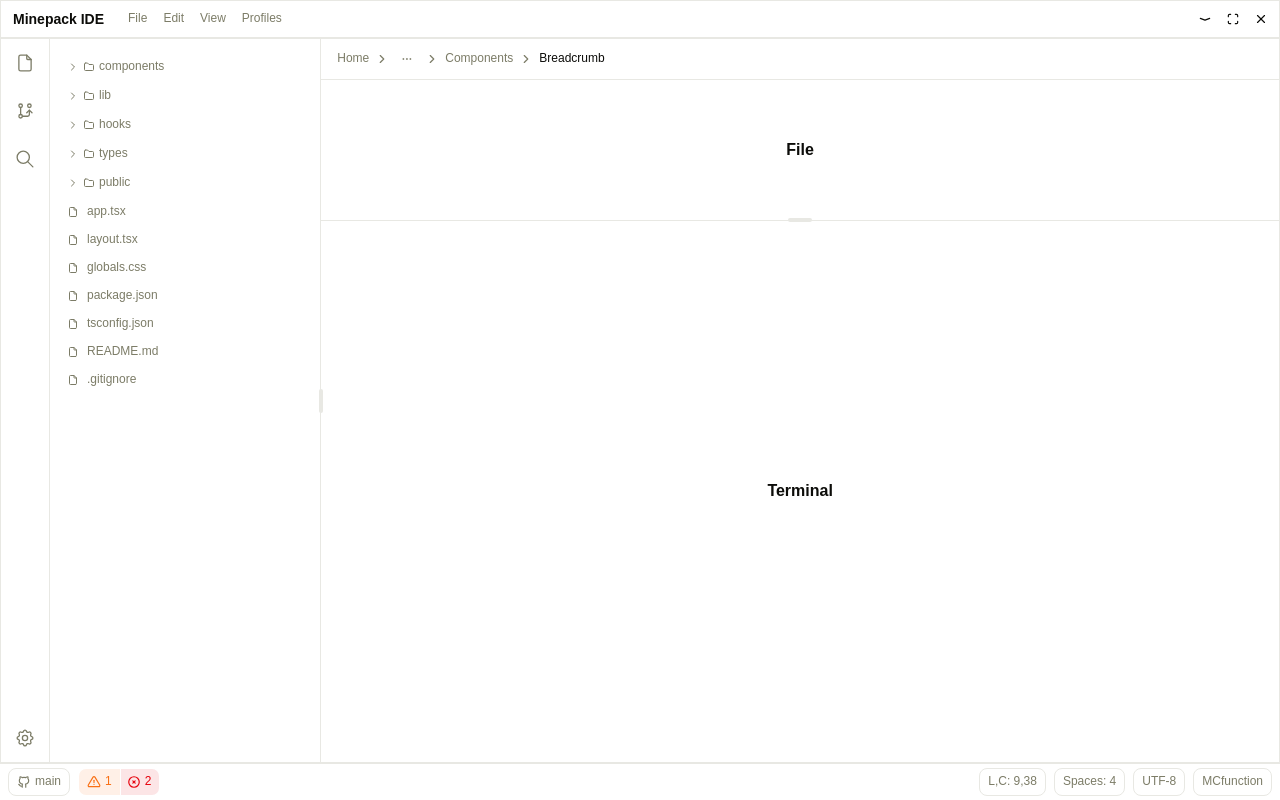
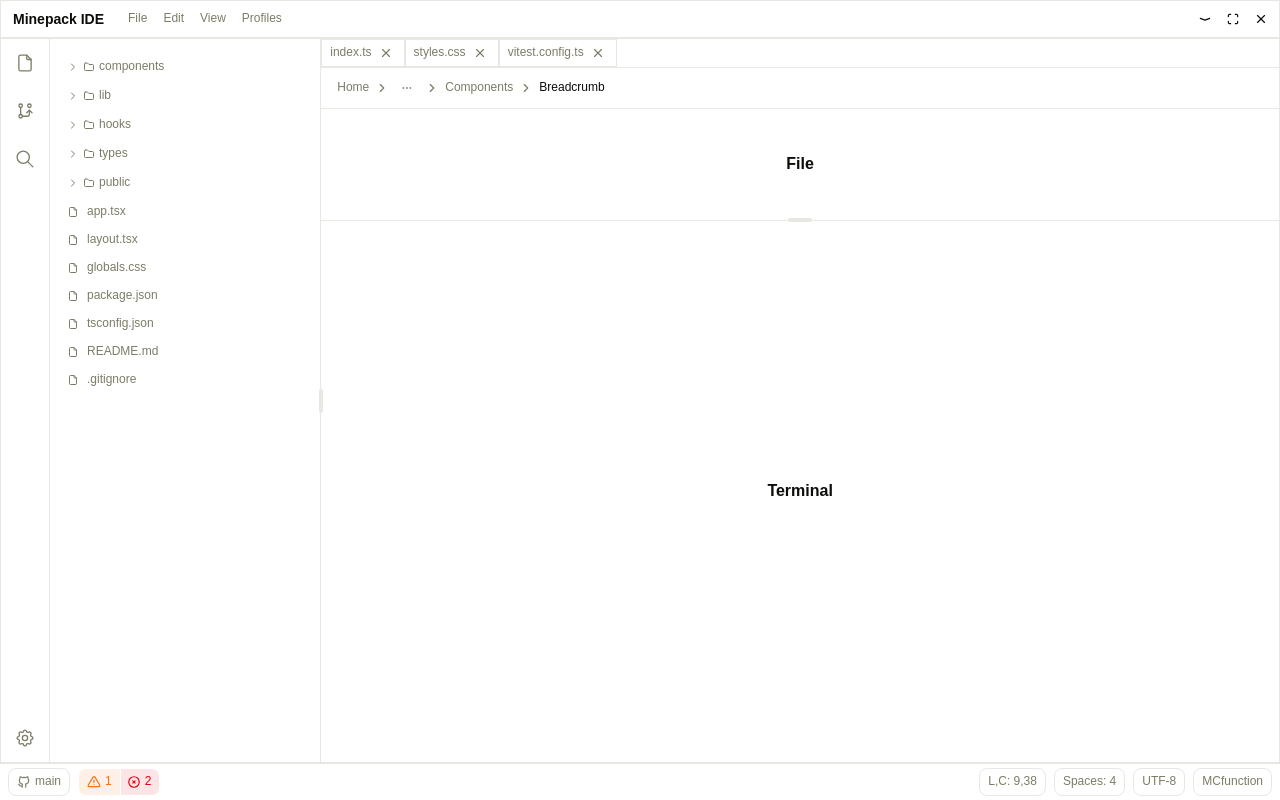
Before and after one commit to ACDPDEV/minepack-ide, a React (Vite) app: page / in a window 1280 px wide. Built offline with nearby package versions, Linux system fonts and the light colour scheme.

Commit message:
Add FileBar component and embed in App
Import FileBar, insert it above BreadcrumbBar, and adjust the grid rows
to
accommodate the new navigation bar.

```diff
--- a/src/App.tsx
+++ b/src/App.tsx
@@ -8,6 +8,7 @@ import {
   ResizablePanelGroup,
 } from "./components/ui/resizable";
 import StatusBar from "./components/layout/status-bar";
+import { FileBar } from "./components/layout/file-bar";
 
 export default function App() {
   return (
@@ -27,7 +28,8 @@ export default function App() {
         <ResizablePanel defaultSize="75%">
           <ResizablePanelGroup orientation="vertical">
             <ResizablePanel defaultSize="25%">
-              <div className="grid grid-rows-[auto_1fr] w-full h-full">
+              <div className="grid grid-rows-[auto_auto_1fr] w-full h-full">
+                <FileBar />
                 <BreadcrumbBar />
                 <div className="flex font-semibold w-full h-full justify-center items-center">
                   File
--- /dev/null
+++ b/src/components/layout/file-bar.tsx
@@ -0,0 +1,28 @@
+import { IconX } from "@tabler/icons-react";
+import { Button } from "../ui/button";
+import { cn } from "@/lib/utils";
+
+function FileTab({ children }: { children: React.ReactNode }) {
+  return (
+    <Button variant="outline" className="rounded-none text-muted-foreground">
+      <span>{children}</span>
+      <Button
+        variant="ghost"
+        size="icon"
+        className={cn("p-px w-5 h-5 rounded-full")}
+      >
+        <IconX />
+      </Button>
+    </Button>
+  );
+}
+
+export const FileBar = () => {
+  return (
+    <nav className="flex flex-row border-b border-border">
+      <FileTab>index.ts</FileTab>
+      <FileTab>styles.css</FileTab>
+      <FileTab>vitest.config.ts</FileTab>
+    </nav>
+  );
+};
```
